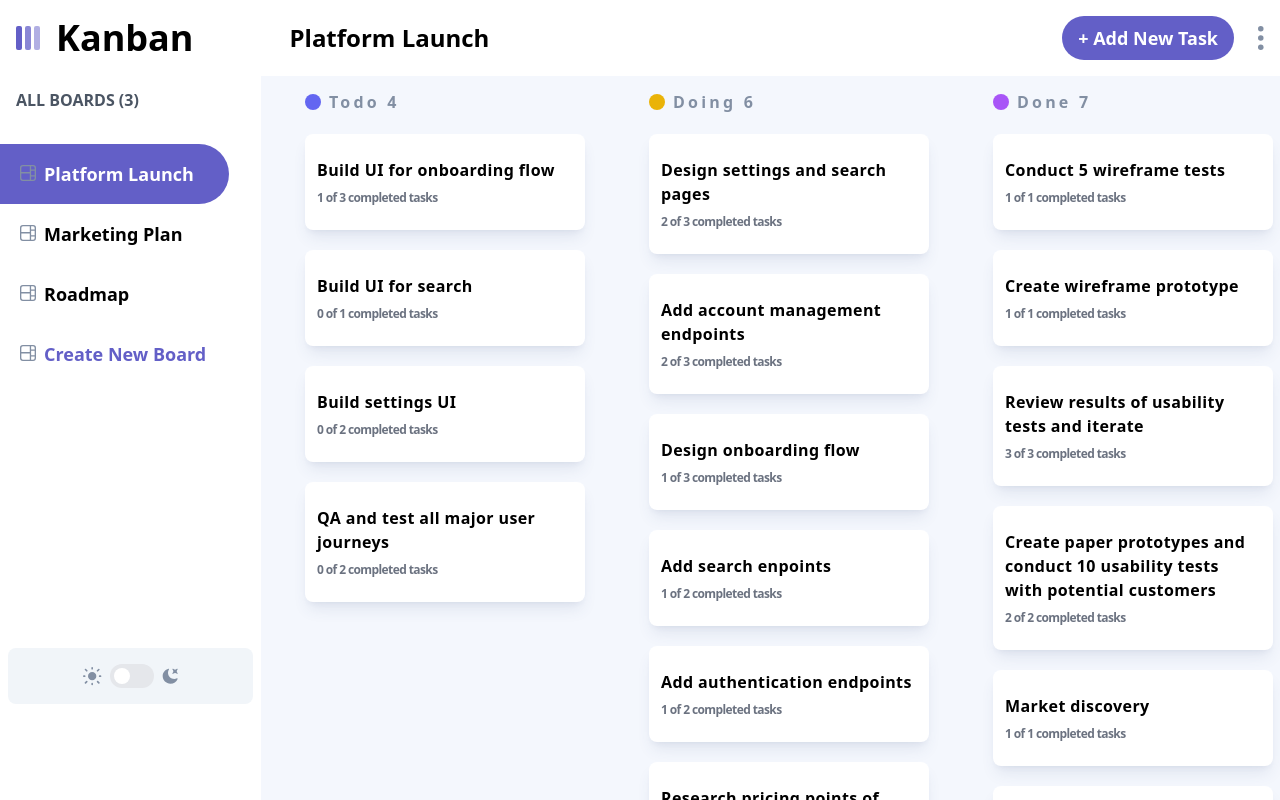
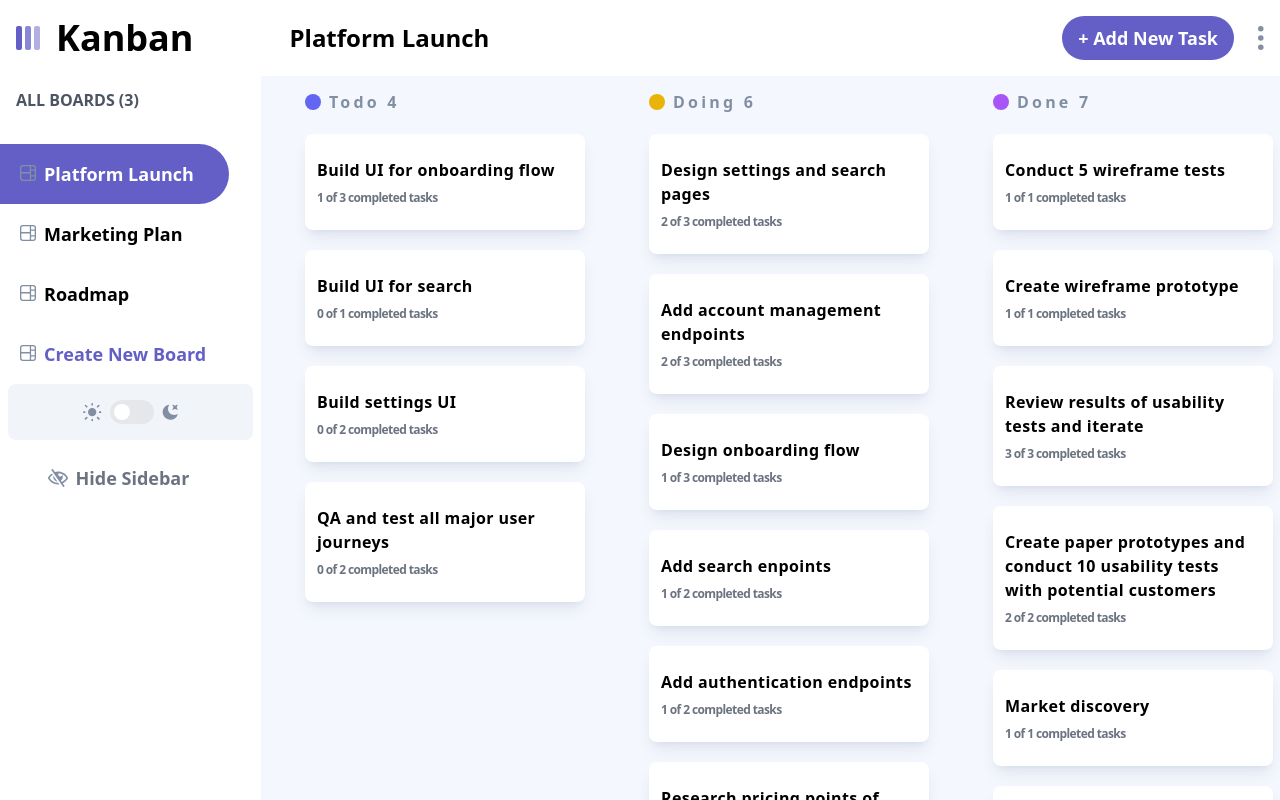
Before and after one commit to mnjccl/-react--kanban, a React (Vite) app: page / in a window 1280 px wide. Built offline with nearby package versions, Linux system fonts and the light colour scheme.

Commit message:
Hide sidebar

```diff
--- a/src/App.tsx
+++ b/src/App.tsx
@@ -18,7 +18,7 @@ function App() {
     dispatch(boardsSlice.actions.setBoardActive({ index: 0 }));
 
   return (
-    <div className="overflow-hidden overflow-x-scroll">
+    <div className="overflow-hidden overflow-x-scroll scrollbar-hide">
       <>
         {boards.length > 0 ? (
           <>
--- a/src/components/Center.tsx
+++ b/src/components/Center.tsx
@@ -33,8 +33,8 @@ function Center({ boardModalOpen, setBoardModalOpen }: CenterProps) {
     <div
       className={
         windowSize[0] >= 768 && isSidebarOpen
-          ? "bg-[#f4f7fd] scrollbar-hide h-screen flex dark:bg-[#20212c] overflow-x-scroll gap-6 ml-[261px]"
-          : "bg-[#f4f7fd] scrollbar-hide h-screen flex dark:bg-[#20212c] overflow-x-scroll gap-6"
+          ? "bg-[#f4f7fd] h-screen flex dark:bg-[#20212c] overflow-x-scroll scrollbar-hide gap-6 ml-[261px]"
+          : "bg-[#f4f7fd]  h-screen flex dark:bg-[#20212c] overflow-x-scroll scrollbar-hide gap-6 ml-0"
       }
     >
       {windowSize[0] >= 768 && (
--- a/src/components/Sidebar.tsx
+++ b/src/components/Sidebar.tsx
@@ -5,11 +5,13 @@ import { Switch } from "@headlessui/react";
 
 import { Board, SidebarProps } from "../types";
 import boardsSlice from "../redux/boardsSlice";
+import AddEditBoardModal from "../modals/AddEditBoardModal";
 
 import boardIcon from "../assets/icon-board.svg";
 import darkIcon from "../assets/icon-dark-theme.svg";
 import lightIcon from "../assets/icon-light-theme.svg";
-import AddEditBoardModal from "../modals/AddEditBoardModal";
+import showSidebarIcon from "../assets/icon-show-sidebar.svg";
+import hideSidebarIcon from "../assets/icon-hide-sidebar.svg";
 
 function Sidebar({ setIsSidebarOpen, isSidebarOpen }: SidebarProps) {
   const dispatch = useDispatch();
@@ -41,11 +43,11 @@ function Sidebar({ setIsSidebarOpen, isSidebarOpen }: SidebarProps) {
               <h3 className="dark:text-gray-300 text-gray-600 font-semibold mx-4 mb-8">
                 ALL BOARDS ({boards?.length})
               </h3>
-              <div className="flex flex-col h-[70vh] justify-between">
+              <div className="flex flex-col h-[70vh]">
                 <div>
                   {boards.map((board, index) => (
                     <div
-                      className={`flex items-baseline space-x-2 px-5 mr-8 rounded-r-full duration-500 ease-in-out py-4 cursor-pointer hover:bg-[#635fc71a] hover:text-[#635fc7] dark:hover:bg-white dark:hover-text-[#635fc7] dark:text-white ${
+                      className={`flex items-baseline space-x-2 px-5 mr-8 rounded-r-full duration-500 ease-in-out py-4 cursor-pointer hover:bg-[#635fc71a] hover:text-[#635fc7] dark:hover:bg-white dark:hover:text-[#635fc7] dark:text-white ${
                         board.isActive &&
                         "bg-[#635fc7] rounded-r-full text-white mr-8"
                       }`}
@@ -58,6 +60,7 @@ function Sidebar({ setIsSidebarOpen, isSidebarOpen }: SidebarProps) {
                       <p className="text-lg font-bold">{board.name}</p>
                     </div>
                   ))}
+
                   <div
                     onClick={() => setIsBoardModalOpen(true)}
                     className="flex items-baseline space-x-2 mr-8 rounded-r-full duration-500 ease-in-out cursor-pointer text-[#635fc7] px-5 py-4 hover:bg-[#635fc71a] hover-text-[#635fc7] dark:hover:bg-white"
@@ -66,8 +69,7 @@ function Sidebar({ setIsSidebarOpen, isSidebarOpen }: SidebarProps) {
                     <p className="text-lg font-bold">Create New Board</p>
                   </div>
                 </div>
-
-                <div className="mx-2 p-4 relative space-x-2 bg-slate-100 dark:bg-[#20212c] flex justify-center items-center rounded-lg">
+                <div className="mx-2 p-4 space-x-2 bg-slate-100 dark:bg-[#20212c] flex justify-center items-center rounded-lg">
                   <img src={lightIcon} />
                   <Switch
                     checked={darkSide}
@@ -84,7 +86,29 @@ function Sidebar({ setIsSidebarOpen, isSidebarOpen }: SidebarProps) {
                   </Switch>
                   <img src={darkIcon} />
                 </div>
+
+                {isSidebarOpen && (
+                  <div
+                    onClick={() => setIsSidebarOpen((state) => !state)}
+                    className="flex items-center mt-2 bottom-16 text-lg font-bold rounded-r-full hover:text-[#635FC7] cursor-pointer mr-6 mb-8 px-8 py-4 hover:bg-[#635fc71a] dark:hover:bg-white space-x-2 justify-center my-4 text-gray-500"
+                  >
+                    <img
+                      className="min-w-[20px]"
+                      src={hideSidebarIcon}
+                      alt=" side bar show/hide"
+                    />
+                    {isSidebarOpen && <p> Hide Sidebar </p>}
+                  </div>
+                )}
               </div>
+            </div>
+          )}
+          {!isSidebarOpen && (
+            <div
+              className="p-5"
+              onClick={() => setIsSidebarOpen((state) => !state)}
+            >
+              <img src={showSidebarIcon} alt="showSidebarIcon" />
             </div>
           )}
         </div>
```
